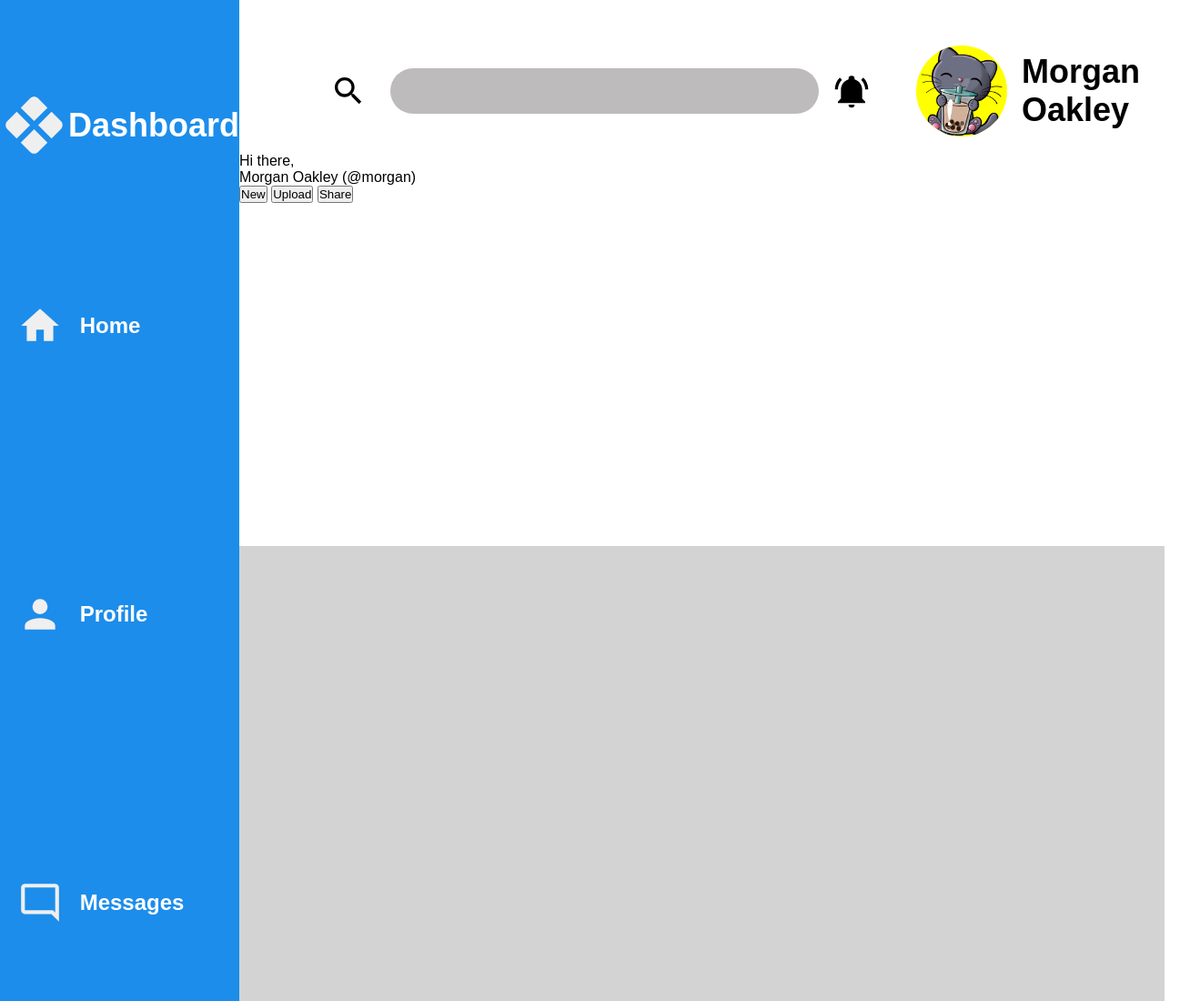
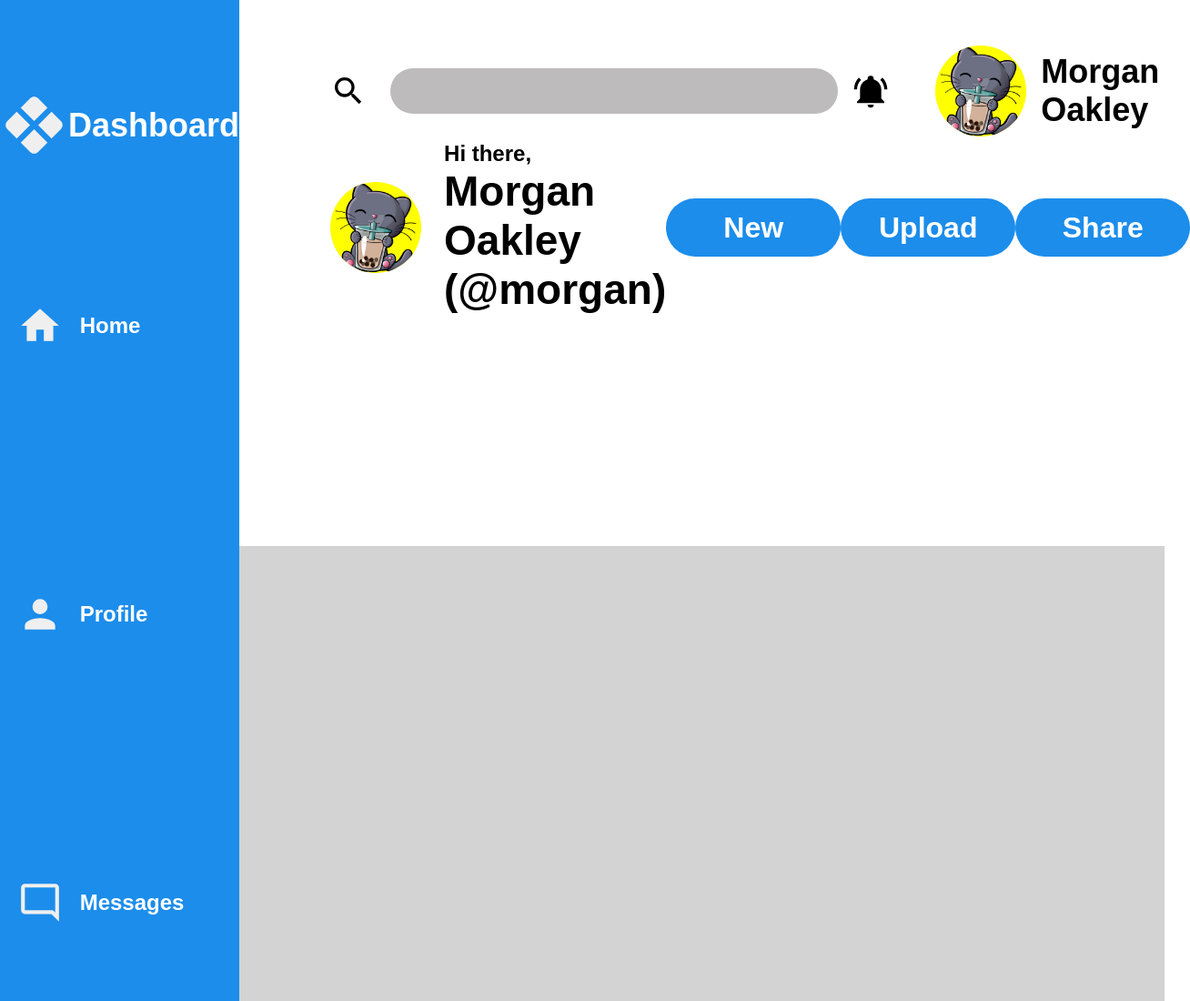
Before and after one commit to aschwimm/dashboard, a plain HTML site: page index.html in a window 1280 px wide. Shown: the top 1100 px of the page at 91% size, 1308 px wide, since content can reach past the window. Drawn offline with Linux system fonts and the light colour scheme.

Commit message:
Complete grid orientation and styling for second half of content header

```diff
--- a/index.html
+++ b/index.html
@@ -43,12 +43,12 @@
                     <img src="./images/magnify.svg" alt="" id="search-icon">
                     <div id="search-bar"></div>
                     <img src="./images/bell-ring.svg" alt="" id="notifications">
-                    <img src="./images/cat-profile.png" alt="" id="profile-thumbnail">
+                    <img src="./images/cat-profile.png" alt="" class="profile-thumbnail">
                     <div id="username">Morgan Oakley</div>
                 </div>
                 <div id="header-bottom">
-                    <img src="" alt="">
-                    <div id="greeting">Hi there, <br>Morgan Oakley (@morgan)</div>
+                    <img src="./images/cat-profile.png" alt="" class="profile-thumbnail">
+                    <div id="greeting">Hi there, <br><span>Morgan Oakley (@morgan)</span></div>
                     <button id="new">New</button>
                     <button id="upload">Upload</button>
                     <button id="share">Share</button>
--- a/styles.css
+++ b/styles.css
@@ -55,11 +55,20 @@
 }
 #header-top {
     display: grid;
-    grid-template-columns: 50px 3fr 75px 100px 1fr;
     column-gap: 1em;
     align-items: center;
     padding-left: 100px;
     padding-top: 50px;
+    grid-template-columns: 50px 3fr 75px 100px 1fr;
+    grid-template-rows: 1fr;
+}
+
+#header-bottom {
+    display: grid;
+    align-items: center;
+    padding-left: 100px;
+    grid-template-columns: 125px 3fr .65fr .65fr .65fr;
+    grid-template-rows: 200px;
 }
 #search-icon {
     height: 40px;
@@ -76,7 +85,7 @@
     height: 40px;
     width: auto;
 }
-#profile-thumbnail {
+.profile-thumbnail {
     height: 100px;
     width: auto;
     background-color: yellow;
@@ -86,3 +95,24 @@
     font-size: 36px;
     font-weight: bolder;
 }
+#new,
+#upload,
+#share {
+    height: 2em;
+    width: 6em;
+    background-color: #1c8deb;
+    color: white;
+    font-size: 2em;
+    border-radius: 50em;
+    border: 0;
+    font-weight: bolder;
+    text-align: center;
+
+}
+#greeting {
+    font-size: 24px;
+    font-weight: bolder;
+}
+span {
+    font-size: 46px;
+}
```
